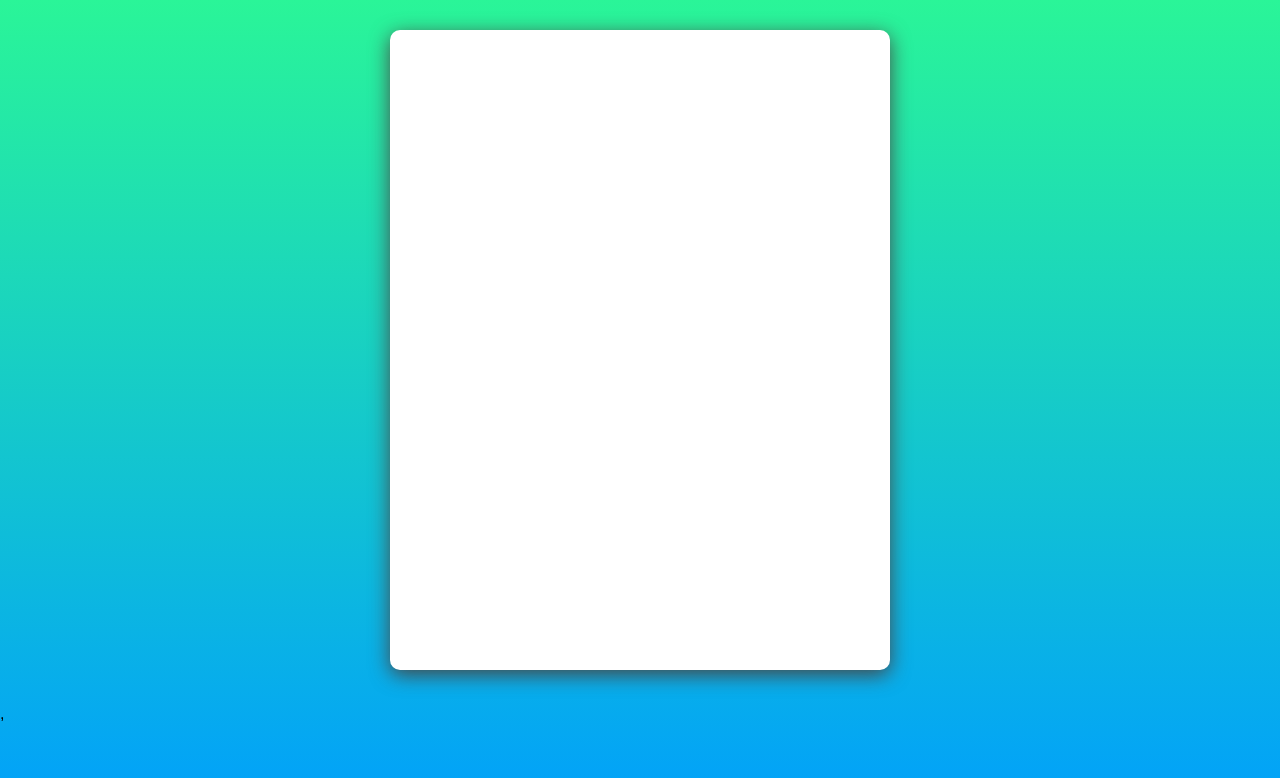
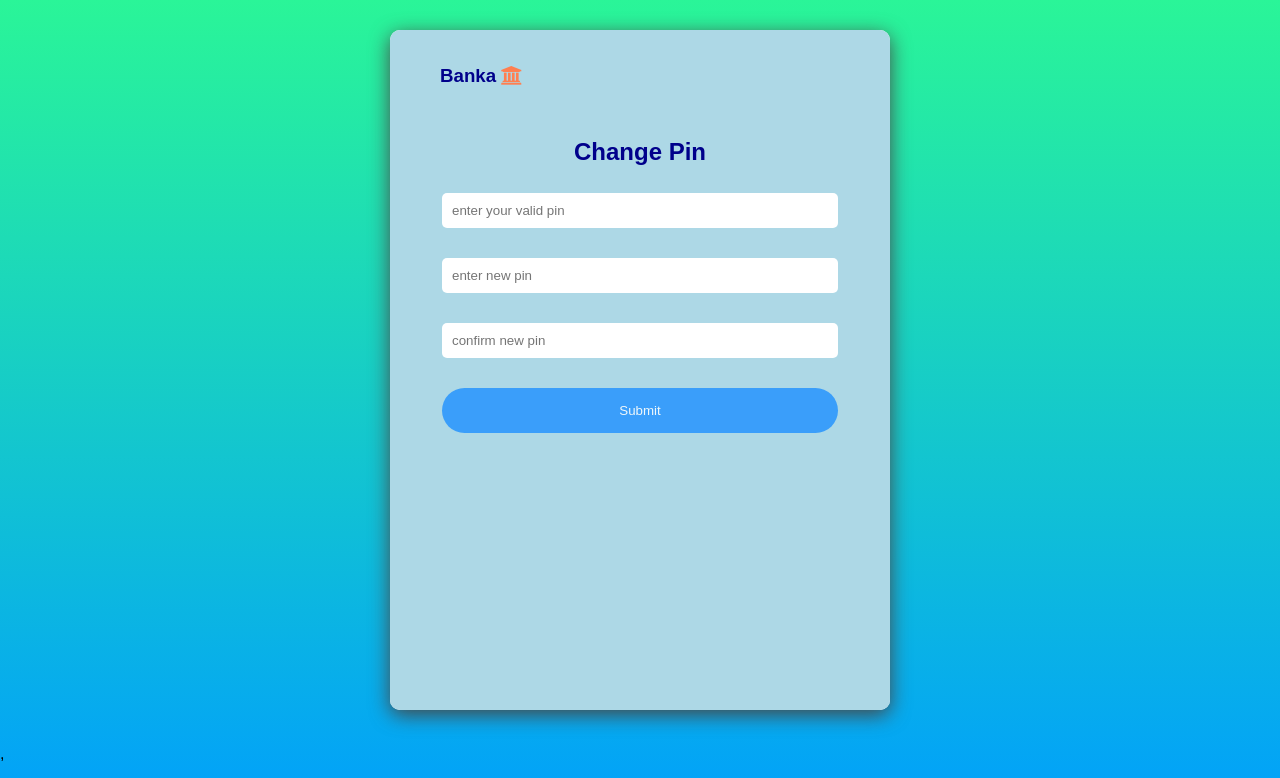
Before and after one commit to smartpro1/banka-ui, a React (Create React App) app in the folder banka-ui/: page /change-pin in a window 1280 px wide. Shown: the top 778 px of the page. Built offline with nearby package versions, Linux system fonts and the light colour scheme.

Commit message:
client side validation for signup

```diff
--- a/banka-ui/src/App.js
+++ b/banka-ui/src/App.js
@@ -14,6 +14,8 @@ import { LOGIN } from "./actions/types";
 import { logoutAction } from "./actions/userActions";
 import SecuredRoute from "./securityUtils/SecuredRoute";
 import Dashboard from "./components/Dashboard/Dashboard";
+import ForgotPIn from "./components/ForgotPin/ForgotPin";
+import ChangePin from "./components/ChangePin/ChangePin";
 
 const jwtToken = localStorage.jwtToken;
 
@@ -43,6 +45,8 @@ function App() {
         <Route exact path="/signup" component={Signup} />
         <Route exact path="/forgot-password" component={ForgotPassword} />
         <Route exact path="/dashboard" component={Dashboard} />
+        <Route exact path="/forgot-pin" component={ForgotPIn} />
+        <Route exact path="/change-pin" component={ChangePin} />
       </div>
 
       <Switch>
--- /dev/null
+++ b/banka-ui/src/components/ChangePin/ChangePin.js
@@ -0,0 +1,56 @@
+import React from "react";
+
+export default function ChangePin() {
+  return (
+    <div className="signup">
+      <div className="signup-logo">
+        <h3>
+          <a href="/">
+            Banka&nbsp;
+            <i className="fa fa-university logo-icon" aria-hidden="true"></i>
+          </a>
+        </h3>
+      </div>
+      <h2 id="signup-h2" className="fgt-password">
+        Change Pin
+      </h2>
+      <form className="">
+        <div className="signup-container">
+          <input
+            className="signup-input"
+            type="password"
+            placeholder="enter your valid pin"
+            minLength="4"
+            maxLength="4"
+            required
+          />
+        </div>
+
+        <div className="signup-container">
+          <input
+            className="signup-input"
+            type="password"
+            placeholder="enter new pin"
+            minLength="4"
+            maxLength="4"
+            required
+          />
+        </div>
+
+        <div className="signup-container">
+          <input
+            className="signup-input"
+            type="password"
+            placeholder="confirm new pin"
+            minLength="4"
+            maxLength="4"
+            required
+          />
+        </div>
+        <button type="submit" className="register-btn">
+          Submit
+        </button>
+      </form>
+    </div>
+  );
+}
--- /dev/null
+++ b/banka-ui/src/components/ForgotPin/ForgotPin.js
@@ -0,0 +1,36 @@
+import React, { Component } from "react";
+
+class ForgotPIn extends Component {
+  render() {
+    return (
+      <div className="signup">
+        <div className="signup-logo">
+          <h3>
+            <a href="/">
+              Banka&nbsp;
+              <i className="fa fa-university logo-icon" aria-hidden="true"></i>
+            </a>
+          </h3>
+        </div>
+        <h2 id="signup-h2" className="fgt-password">
+          Reset Pin
+        </h2>
+        <form className="">
+          <div className="signup-container">
+            <input
+              className="signup-input"
+              type="email"
+              placeholder="enter your valid email to reset pin"
+              required
+            />
+          </div>
+          <button type="submit" className="register-btn">
+            Submit
+          </button>
+        </form>
+      </div>
+    );
+  }
+}
+
+export default ForgotPIn;
--- a/banka-ui/src/components/Signup/Signup.css
+++ b/banka-ui/src/components/Signup/Signup.css
@@ -114,3 +114,7 @@
 .signup.loading {
   opacity: 0.8;
 }
+
+.register-btn.error {
+  cursor: not-allowed;
+}
--- a/banka-ui/src/components/Signup/Signup.js
+++ b/banka-ui/src/components/Signup/Signup.js
@@ -23,9 +23,50 @@ class SignUp extends Component {
   }
 
   handleOnChange = (event) => {
-    this.setState({
-      [event.target.name]: event.target.value,
-    });
+    const [name, value] = [event.target.name, event.target.value];
+    this.setState({ [name]: value });
+
+    // validation for phone number
+    if (name === "phoneNumber" && value.length > 1) {
+      let phoneNumberError = {};
+      let firstTwoDigits = value.substring(0, 2);
+      if (
+        firstTwoDigits !== "07" &&
+        firstTwoDigits !== "08" &&
+        firstTwoDigits !== "09"
+      ) {
+        phoneNumberError.phoneNumber =
+          "invalid format - phone number must start with 07, 08 or 09";
+        this.setState({ errors: phoneNumberError });
+      }
+
+      // check if from the third number are all digits
+      else if (value.length > 2 && !/^\d+$/.test(value.substring(2))) {
+        phoneNumberError.phoneNumber = "phone number must all be digits";
+        this.setState({ errors: phoneNumberError });
+      } else {
+        this.setState({ errors: phoneNumberError });
+      }
+    }
+
+    //  validation for confirm password
+    if (name === "confirmPassword" && value.length > 0) {
+      let confirmPasswordError = {};
+      const { password } = this.state;
+      if (password.length < 6) {
+        confirmPasswordError.confirmPassword =
+          "fill in password field first which cannot be empty or less than six characters";
+        this.setState({ errors: confirmPasswordError, confirmPassword: "" });
+        return;
+      }
+
+      if (value !== this.state.password) {
+        confirmPasswordError.confirmPassword = "passwords must match";
+        this.setState({ errors: confirmPasswordError });
+      } else {
+        this.setState({ errors: confirmPasswordError });
+      }
+    }
   };
 
   handleOnSubmit = (event) => {
@@ -75,8 +116,27 @@ class SignUp extends Component {
       errors,
     } = this.state;
 
+    let submitBtnClassName = "";
+    let btnNotAllowSubmit = ""; // allows submit by default
+
+    // check if errors object is empty
+    if (
+      !errors ||
+      (Object.keys(errors).length === 0 && errors.constructor === Object)
+    ) {
+      submitBtnClassName = "register-btn";
+      btnNotAllowSubmit = false;
+    } else {
+      submitBtnClassName = "register-btn error";
+      btnNotAllowSubmit = true;
+    }
+
     let isLoader = (
-      <button type="submit" className="register-btn">
+      <button
+        type="submit"
+        className={submitBtnClassName}
+        disabled={btnNotAllowSubmit}
+      >
         Submit
       </button>
     );
@@ -113,6 +173,7 @@ class SignUp extends Component {
               name="fullname"
               onChange={this.handleOnChange}
               value={fullname}
+              minLength="6"
               required
             />
             {errors.fullname && (
@@ -129,7 +190,7 @@ class SignUp extends Component {
                 name="sex"
                 id="male"
                 onChange={this.handleOnChange}
-                value="male"
+                value="M"
                 required
               />
             </label>
@@ -140,7 +201,7 @@ class SignUp extends Component {
                 name="sex"
                 id="female"
                 onChange={this.handleOnChange}
-                value="female"
+                value="F"
                 required
               />
             </label>
@@ -152,7 +213,7 @@ class SignUp extends Component {
                 name="sex"
                 id="others"
                 onChange={this.handleOnChange}
-                value="others"
+                value="-"
                 required
               />
             </label>
@@ -195,6 +256,7 @@ class SignUp extends Component {
               type="text"
               placeholder="username"
               name="username"
+              minLength="4"
               onChange={this.handleOnChange}
               value={username}
               required
@@ -211,6 +273,7 @@ class SignUp extends Component {
               name="password"
               placeholder="password"
               onChange={this.handleOnChange}
+              minLength="6"
               value={password}
             />
             {errors.password && (
@@ -225,6 +288,7 @@ class SignUp extends Component {
               name="confirmPassword"
               placeholder="confirm password"
               onChange={this.handleOnChange}
+              minLength="6"
               value={confirmPassword}
             />
             {errors.confirmPassword && (
```
